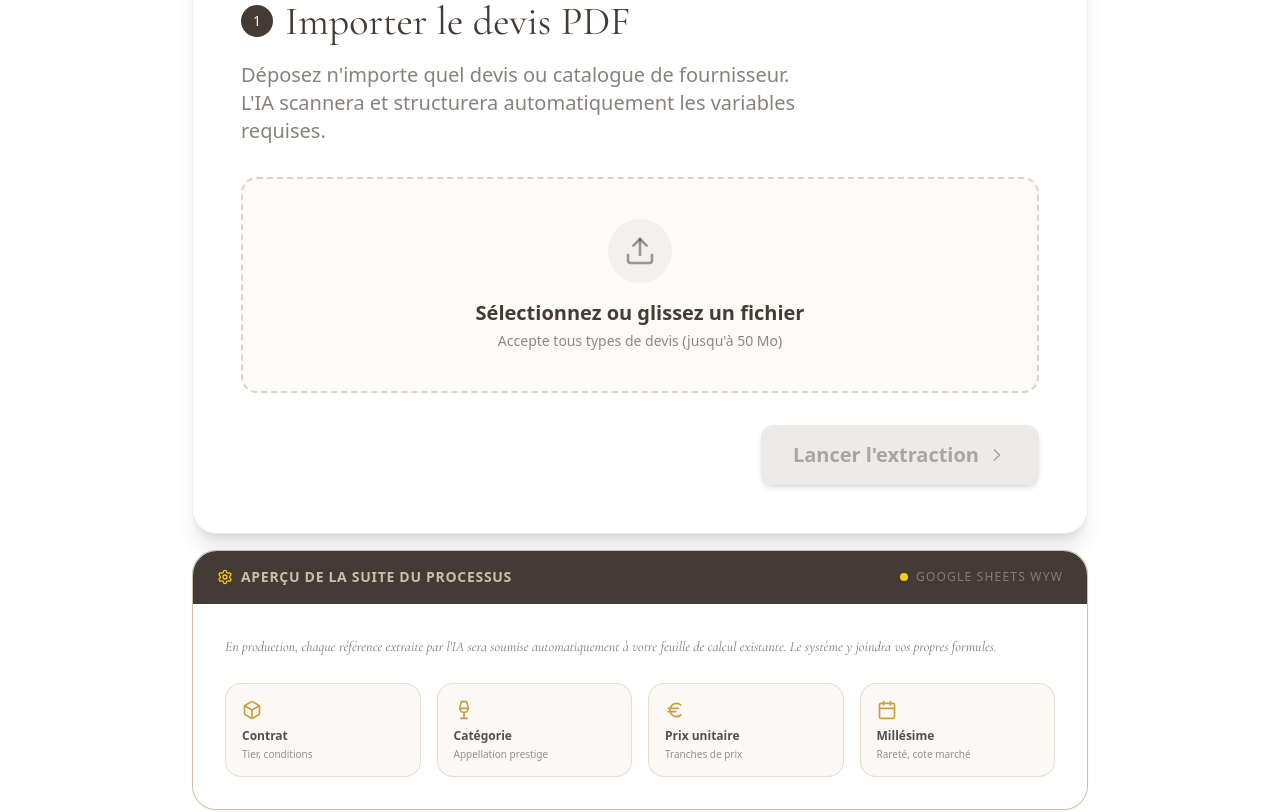
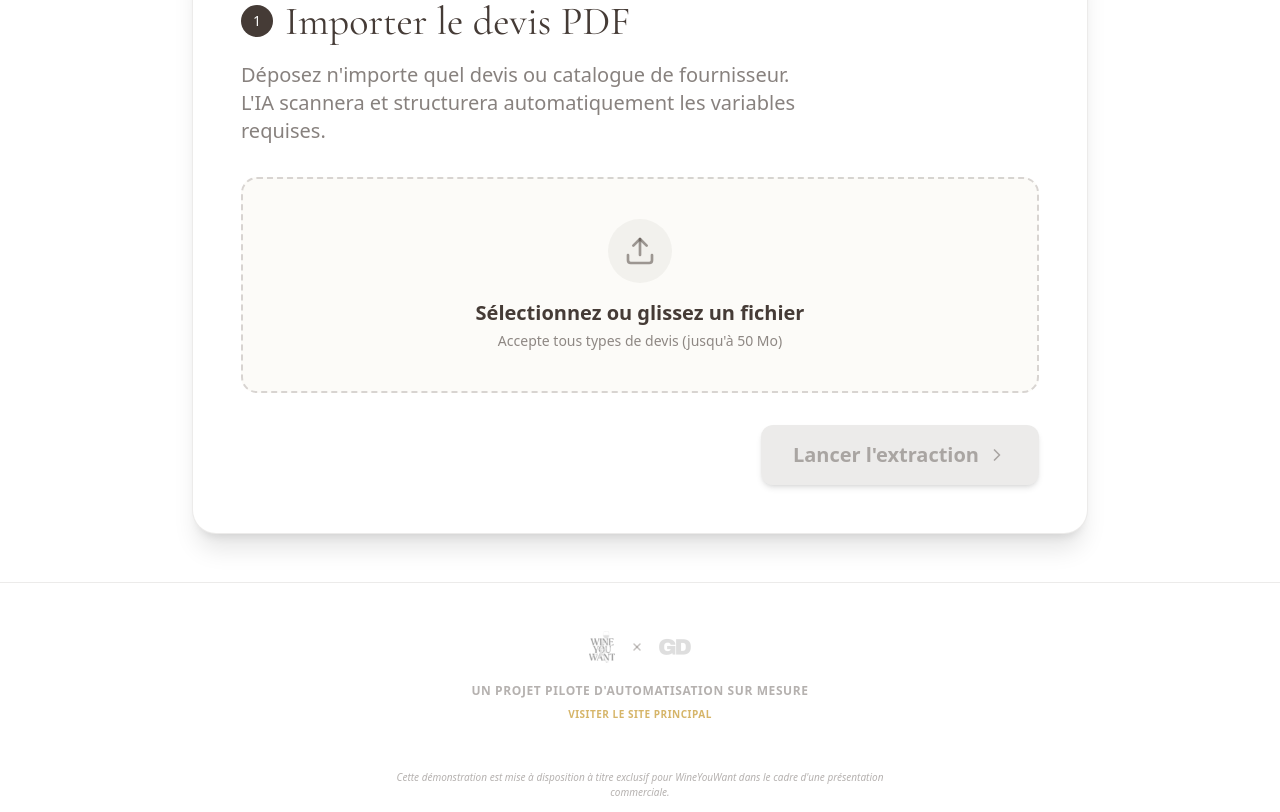
Before and after one commit to Gabriel-Dalmoro/my-website, a Next.js app: page /wyw in a window 1280 px wide. Shown: the part 708-1520 px from the top of the page. Built offline with nearby package versions, Linux system fonts and the light colour scheme.

Commit message:
chore: remove process overview block from wyw demo

```diff
--- a/app/wyw/page.tsx
+++ b/app/wyw/page.tsx
@@ -621,50 +621,7 @@ export default function WyWDemoPage() {
             </div>
           )}
 
-          {/* Bottom Overview Blocks */}
-          {(status === 'idle' || status === 'error' || status === 'success') && (
-            <div className="bg-[#F5F0E8] border border-[#CBBEAA] rounded-2xl flex flex-col max-w-4xl mx-auto shadow-sm mt-4">
-              <div className="bg-[#453B36] text-white px-6 py-4 flex items-center justify-between border-b border-[#453B36] rounded-t-2xl">
-                <div className="flex items-center gap-2 text-sm uppercase tracking-wider font-semibold text-[#CBBEAA]">
-                  <Settings className="w-4 h-4 text-[#FACE0D]" />
-                  Aperçu de la suite du processus
-                </div>
-                <div className="flex items-center gap-2 text-xs uppercase tracking-widest text-[#CBBEAA]/50">
-                  <span className="w-2 h-2 rounded-full bg-[#FACE0D] animate-pulse"></span>
-                  Google Sheets WYW
-                </div>
-              </div>
 
-              <div className="p-6 md:p-8 flex-1 bg-white rounded-b-2xl">
-                <p className="text-sm text-[#453B36]/70 leading-relaxed mb-6 font-serif-brand italic">
-                  En production, chaque référence extraite par l'IA sera soumise automatiquement à votre feuille de calcul existante. Le système y joindra vos propres formules.
-                </p>
-
-                <div className="grid grid-cols-2 lg:grid-cols-4 gap-4">
-                  <div className="bg-[#F5F0E8]/50 p-4 rounded-xl border border-[#CBBEAA]/50 opacity-90">
-                    <Box className="w-5 h-5 text-[#c4952a] mb-2" />
-                    <h4 className="text-xs font-bold mb-1">Contrat</h4>
-                    <p className="text-[10px] text-[#453B36]/60 leading-tight">Tier, conditions</p>
-                  </div>
-                  <div className="bg-[#F5F0E8]/50 p-4 rounded-xl border border-[#CBBEAA]/50 opacity-90">
-                    <Wine className="w-5 h-5 text-[#c4952a] mb-2" />
-                    <h4 className="text-xs font-bold mb-1">Catégorie</h4>
-                    <p className="text-[10px] text-[#453B36]/60 leading-tight">Appellation prestige</p>
-                  </div>
-                  <div className="bg-[#F5F0E8]/50 p-4 rounded-xl border border-[#CBBEAA]/50 opacity-90">
-                    <Euro className="w-5 h-5 text-[#c4952a] mb-2" />
-                    <h4 className="text-xs font-bold mb-1">Prix unitaire</h4>
-                    <p className="text-[10px] text-[#453B36]/60 leading-tight">Tranches de prix</p>
-                  </div>
-                  <div className="bg-[#F5F0E8]/50 p-4 rounded-xl border border-[#CBBEAA]/50 opacity-90">
-                    <Calendar className="w-5 h-5 text-[#c4952a] mb-2" />
-                    <h4 className="text-xs font-bold mb-1">Millésime</h4>
-                    <p className="text-[10px] text-[#453B36]/60 leading-tight">Rareté, cote marché</p>
-                  </div>
-                </div>
-              </div>
-            </div>
-          )}
         </div>
       </main>
 
```
